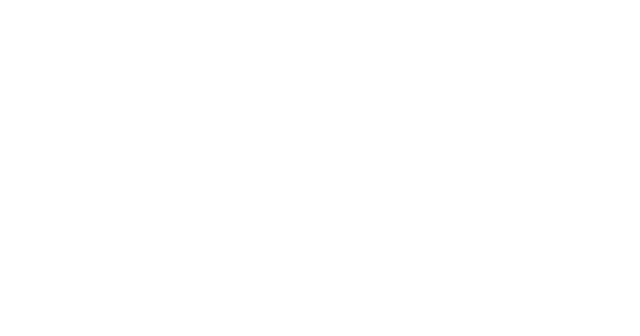
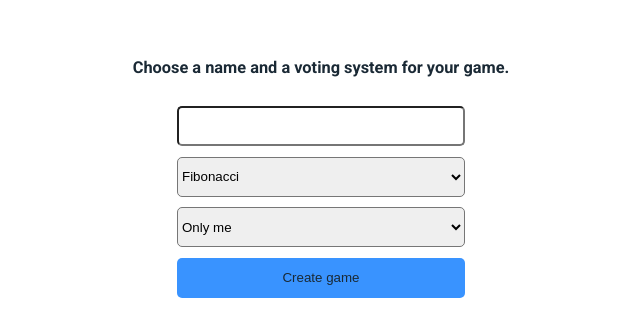
Before and after one commit to AndreiMrakov/pointing-poker-fe, a React (Create React App) app: page / in a window 1280 px wide. Shown: the part 222-558 px from the top of the page, without its empty margins (319-959 px from the left). Built offline with nearby package versions, Linux system fonts and the light colour scheme.

Commit message:
feat: add base page's structure

```diff
--- a/src/App.tsx
+++ b/src/App.tsx
@@ -3,13 +3,16 @@ import { Game } from './pages/Game';
 import styles from './App.module.scss';
 import { BrowserRouter as Router,  Redirect,  Route,  Switch } from "react-router-dom";
 import { navMap } from './untils/NavMap';
+import { Home } from './pages/Home';
 
 export function App() {
   return (
   <div className={styles.container}>
     <Router>
       <Switch>
-        <Route exact path={navMap.home()}></Route>
+        <Route exact path={navMap.home()}>
+          <Home />
+        </Route>
         <Route path={navMap.lobby()}></Route>
         <Route path={navMap.game()}>
           <Game />
--- /dev/null
+++ b/src/pages/Home/Home.module.scss
@@ -0,0 +1,46 @@
+@import "@/styles/variables.scss";
+
+.home {
+  width: 100%;
+  height: inherit;
+  display: flex;
+  justify-content: center;
+  align-items: center;
+}
+
+.wrapper {
+  min-width: calc(100vw - 80rem);
+  height: 30%;
+  display: flex;
+  flex-direction: column;
+  justify-content: space-between;
+  align-items: center;
+}
+
+.title {
+  color: $font-color;
+}
+
+.form {
+  display: flex;
+  flex-direction: column;
+  justify-content: space-between;
+  width: 60%;
+  height: 80%;
+
+  & > * {
+    min-height: 40px;
+    border-radius: 5px;
+  }
+
+  &_btn {
+    border: none;
+    outline: none;
+    background-color: $second-color;
+    color: $font-color;
+
+    &:hover {
+      cursor: pointer;
+    }
+  }
+}
--- /dev/null
+++ b/src/pages/Home/Home.tsx
@@ -0,0 +1,27 @@
+import React from "react";
+import styles from './Home.module.scss';
+
+export const Home = () => {
+  return (
+    <main className={styles.home}>
+      <article className={styles.wrapper}>
+        <h3 className={styles.title}>Choose a name and a voting system for your game.</h3>
+        <form className={styles.form}>
+          <input type="text" />
+
+          <select name="cardsValue" id="cardsValue">
+            <option value="Fibonacci">Fibonacci</option>
+            <option value="Powers of 2">Powers of 2</option>
+          </select>
+
+          <select name="cardsValue" id="cardsValue">
+            <option value="Only me">Only me</option>
+            <option value="Everyone">Everyone</option>
+          </select>
+
+          <button className={styles.form_btn} type="submit">Create game</button>
+        </form>
+      </article>
+    </main>
+  )
+}
--- /dev/null
+++ b/src/pages/Home/index.ts
@@ -0,0 +1 @@
+export { Home } from './Home';
```
